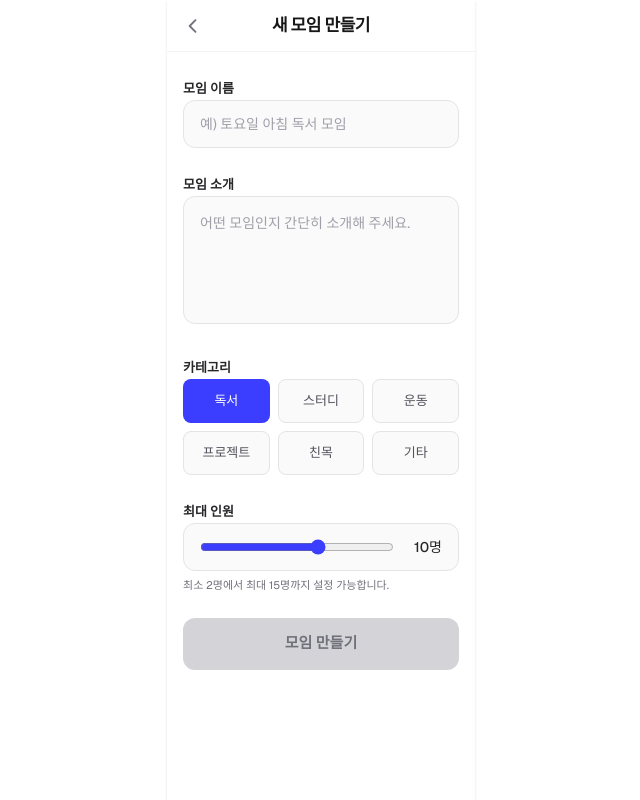
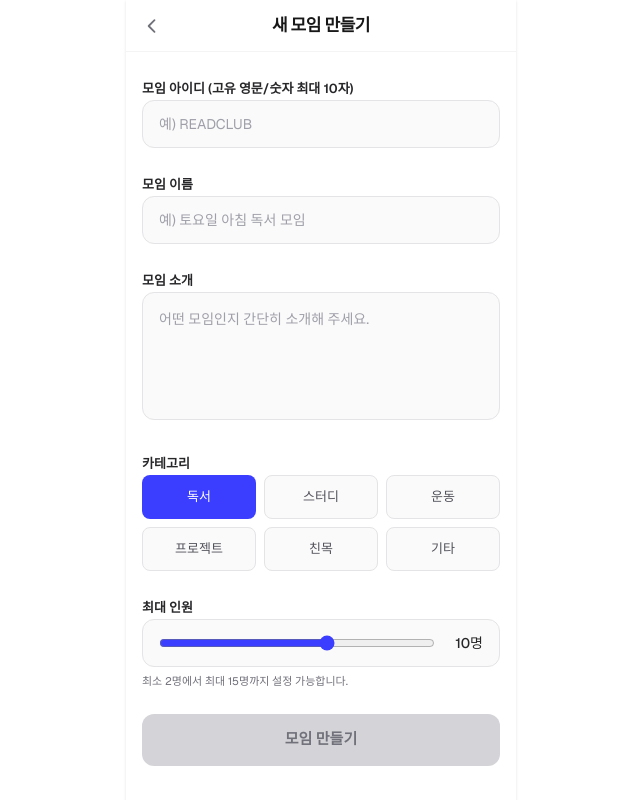
Before and after one commit to P24-Capstone/Front-end, a Next.js app: page /groups/new in a window 1280 px wide. Shown: the whole page, without its empty margins (319-959 px from the left). Built offline with nearby package versions, Linux system fonts and the light colour scheme; no server answers.

Commit message:
fix: 팀생성 시 아이디 입력 받도록 수정

```diff
--- a/src/app/groups/new/page.tsx
+++ b/src/app/groups/new/page.tsx
@@ -9,6 +9,7 @@ export default function CreateGroupPage() {
   const router = useRouter();
   const queryClient = useQueryClient();
   const [formData, setFormData] = useState({
+    teamId: '',
     teamName: '',
     teamInfo: '',
     teamCategory: '독서',
@@ -30,8 +31,9 @@ export default function CreateGroupPage() {
         router.push('/main');
       }
     },
-    onError: () => {
-      alert('모임 생성에 실패했습니다.');
+    onError: (error: any) => {
+      const msg = error?.response?.data?.message || '모임 생성에 실패했습니다.';
+      alert(msg);
     }
   });
 
@@ -54,6 +56,19 @@ export default function CreateGroupPage() {
 
       <main className="flex-1 overflow-y-auto px-4 py-6">
         <form onSubmit={handleSubmit} className="space-y-6">
+          <div className="space-y-1.5">
+            <label className="text-[13px] font-semibold text-zinc-800">모임 아이디 (고유 영문/숫자 최대 10자)</label>
+            <input
+              type="text"
+              required
+              maxLength={10}
+              placeholder="예) READCLUB"
+              className="w-full h-12 px-4 bg-zinc-50 border border-zinc-200 rounded-xl text-[14px] outline-none focus:border-[#3B3EFF] focus:bg-white transition-colors placeholder:text-zinc-400"
+              value={formData.teamId}
+              onChange={(e) => setFormData({ ...formData, teamId: e.target.value.replace(/[^a-zA-Z0-9]/g, '') })}
+            />
+          </div>
+
           <div className="space-y-1.5">
             <label className="text-[13px] font-semibold text-zinc-800">모임 이름</label>
             <input
@@ -117,7 +132,7 @@ export default function CreateGroupPage() {
 
           <button
             type="submit"
-            disabled={createTeamMutation.isPending || !formData.teamName.trim() || !formData.teamInfo.trim()}
+            disabled={createTeamMutation.isPending || !formData.teamId.trim() || !formData.teamName.trim() || !formData.teamInfo.trim()}
             className="w-full h-[52px] mt-4 bg-black text-white rounded-xl text-[15px] font-bold disabled:bg-zinc-300 disabled:text-zinc-500 transition-colors flex items-center justify-center"
           >
             {createTeamMutation.isPending ? (
```
